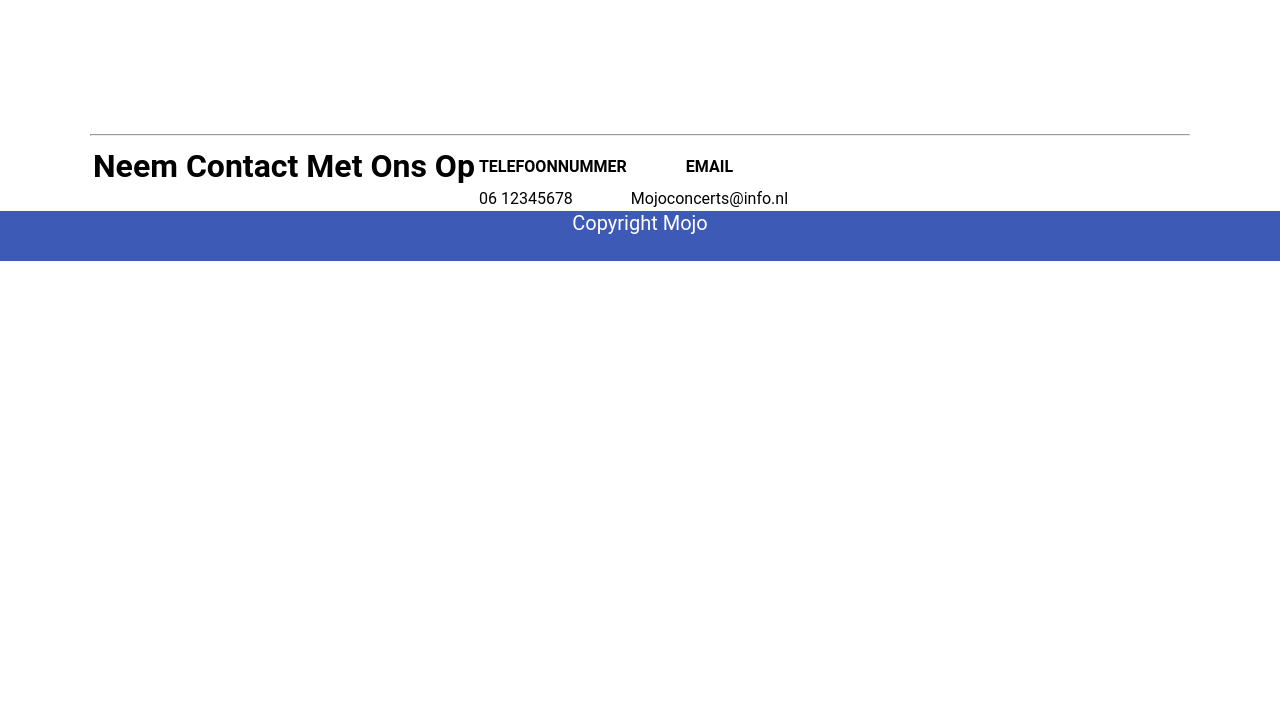
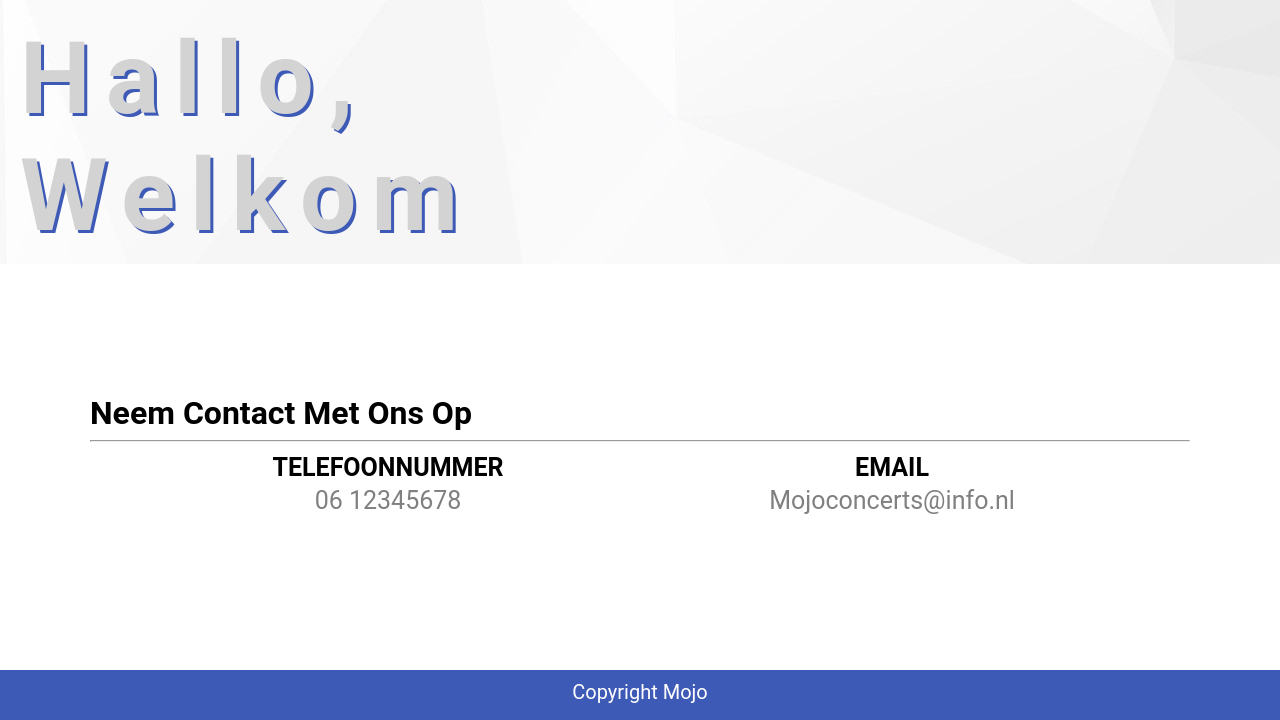
Before and after one commit to DskField/S2_Proj, a PHP site: page /contact.php in a window 1280 px wide. Shown: the part 80-800 px from the top of the page. Run offline with PHP 8.4, Linux system fonts and the light colour scheme.

Commit message:
Additional content to front page added, CSS fixed for contact page

```diff
--- /dev/null
+++ b/Frontend/CSS/contact.css
@@ -0,0 +1,31 @@
+.Welcome
+{
+    font-size: 100px;
+    background-image: url(../Images/Background-opacity.jpg);
+    margin-top: 80px;
+    padding: 20px 0 10px 20px;
+    color: lightgrey;
+    letter-spacing: 15px;
+    text-shadow: 3px 3px #3E5AB7;
+}
+.tdwidth
+{
+    width: 500px;
+    text-align: center;
+}
+.Grey
+{
+    color: grey;
+}
+.tablestyle
+{
+    font-size: 25px;
+    margin-left: auto;
+    margin-right: auto;
+}
+
+footer {
+    position: absolute;
+    bottom: 0;
+    width: 100%;
+}
--- a/Frontend/CSS/style.css
+++ b/Frontend/CSS/style.css
@@ -60,6 +60,7 @@ footer
 footer > p {
     margin: unset;
     color: #fff;
+    padding-top: 10px;
 }
 
 section {
--- a/Frontend/Includes/meta.php
+++ b/Frontend/Includes/meta.php
@@ -5,6 +5,7 @@
 
     <link href="/S2_Proj/Frontend/CSS/style.css" type="text/css" rel="stylesheet">
     <link href="/S2_Proj/Frontend/CSS/dropdown.css" type="text/css" rel="stylesheet">
+    <link href="/S2_Proj/Frontend/CSS/contact.css" type="text/css" rel="stylesheet">
 
     <script src="/S2_Proj/Frontend/Scripts/jquery-3.4.1.js"></script>
     <script src="/S2_Proj/Frontend/Scripts/script.js" defer></script>
--- a/Frontend/contact.php
+++ b/Frontend/contact.php
@@ -18,22 +18,19 @@ include "Includes/moduleheader.php"
 
         <h1 class="Welcome">Hallo,<br> Welkom</h1>
         <main>
+            <h1>Neem Contact Met Ons Op</h1>
             <hr>
-            <table>
+            <table class="tablestyle">
                 <thead>
                 <tr>
-                    <th>
-                        <h1>Neem Contact Met Ons Op</h1>
-                    </th>
                     <th>TELEFOONNUMMER</th>
                     <th>EMAIL</th>
                 </tr>
                 </thead>
                 <tbody>
                 <tr class="Grey">
-                    <td></td>
-                    <td>06 12345678</td>
-                    <td>Mojoconcerts@info.nl</td>
+                    <td class="tdwidth">06 12345678</td>
+                    <td class="tdwidth" >Mojoconcerts@info.nl</td>
                 </tr>
                 </tbody>
             </table>
```
Also changed, not shown: Frontend/index.php (+10 -9 lines), Frontend/sabaton.php (+12 -2 lines), Frontend/Images/Fortarock-2019.jpg (added), Frontend/Images/podium1.jpg (added), Frontend/Images/podium2.jpg (added).
